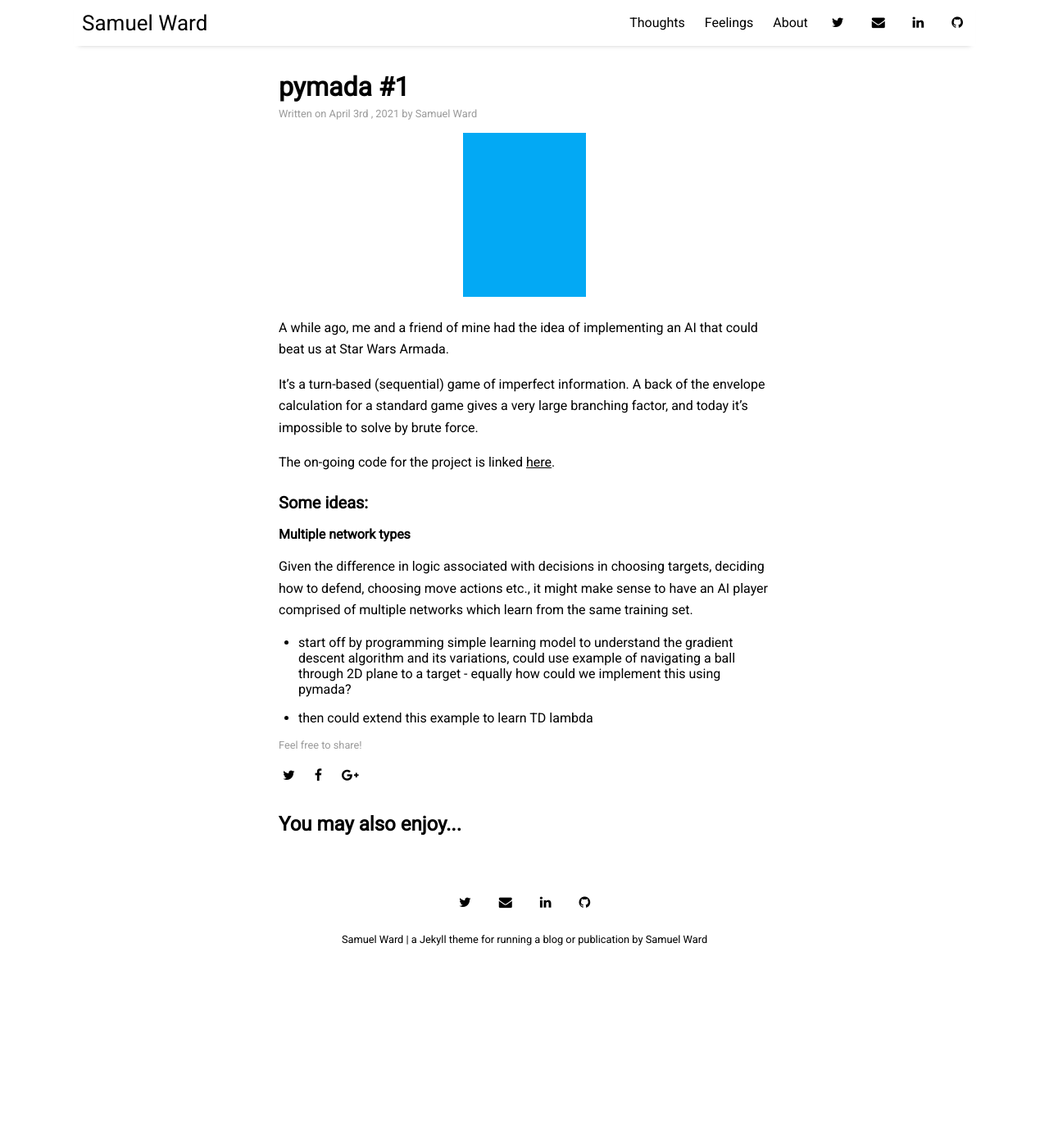
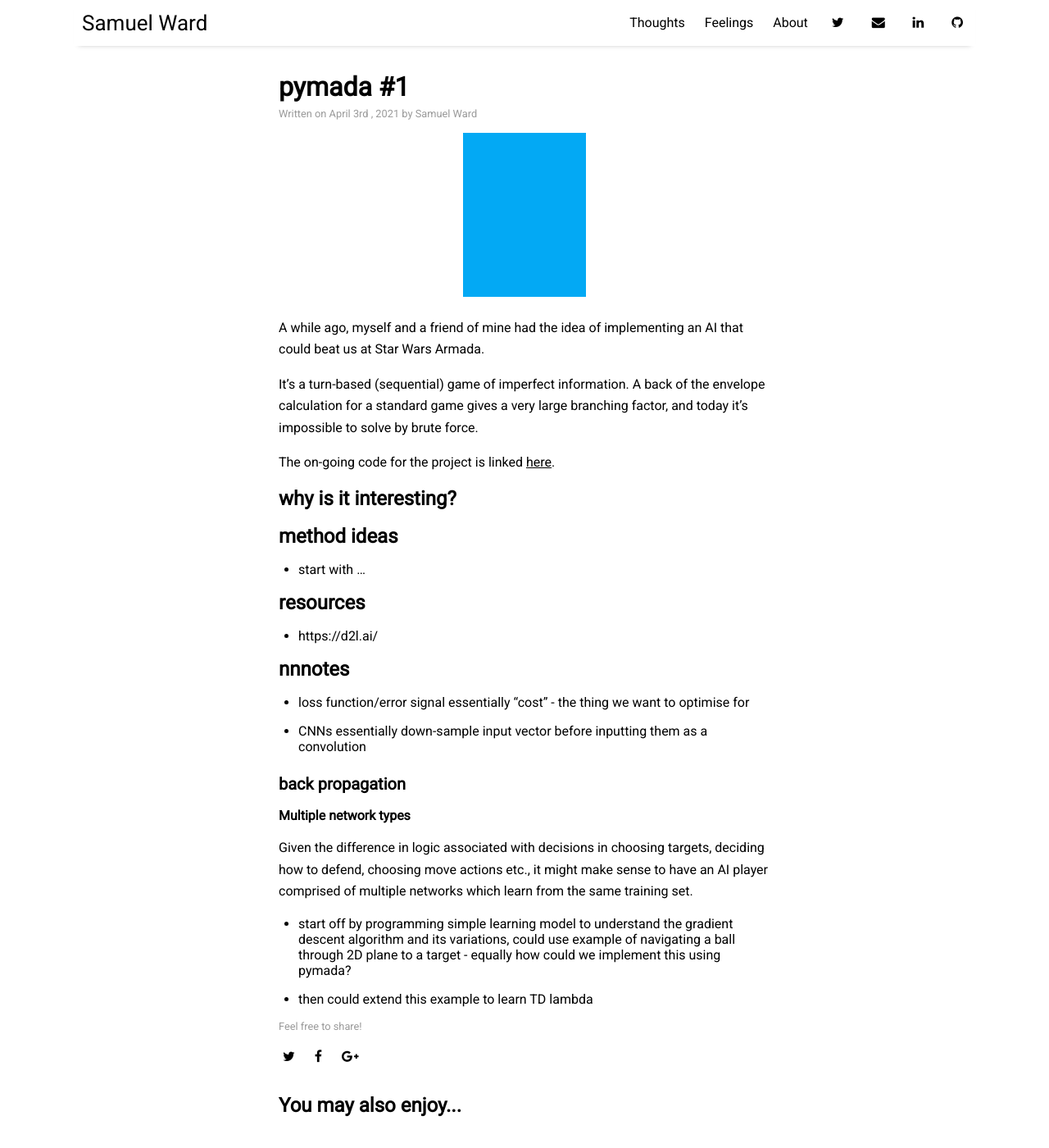
Before and after one commit to samuelhward/samuelhward.github.io, a Jekyll site: the page built from _posts/2021-04-03-pymada.md, in a window 1280 px wide and 1400 px high. Shown: the whole window at 82% size. Built offline with Jekyll 4.4.1, drawn with Linux system fonts in a browser that asks for light colours; nearby versions of some CDN libraries.

Commit message:
drafting some notes on neutral network side of things

```diff
--- a/_posts/2021-04-03-pymada.md
+++ b/_posts/2021-04-03-pymada.md
@@ -7,14 +7,36 @@ tags: [draft]
 image: pymada.png
 ---
 
-A while ago, me and a friend of mine had the idea of implementing an AI that could beat us at Star Wars Armada.
+A while ago, myself and a friend of mine had the idea of implementing an AI that could beat us at Star Wars Armada.
 
 It's a turn-based (sequential) game of imperfect information. A back of the envelope calculation for a standard game gives a very large branching factor, and today it's impossible to solve by brute force.
 
 The on-going code for the project is linked [here](https://github.com/armoured-moose/pymada/).
 
 
-### Some ideas:
+## why is it interesting?
+
+
+
+## method ideas
+
+* start with ...
+
+
+
+## resources
+
+* https://d2l.ai/
+
+## nnnotes
+
+* loss function/error signal essentially "cost" - the thing we want to optimise for
+* CNNs essentially down-sample input vector before inputting them as a convolution
+
+### back propagation
+
+
+
 
 #### Multiple network types
 
```
